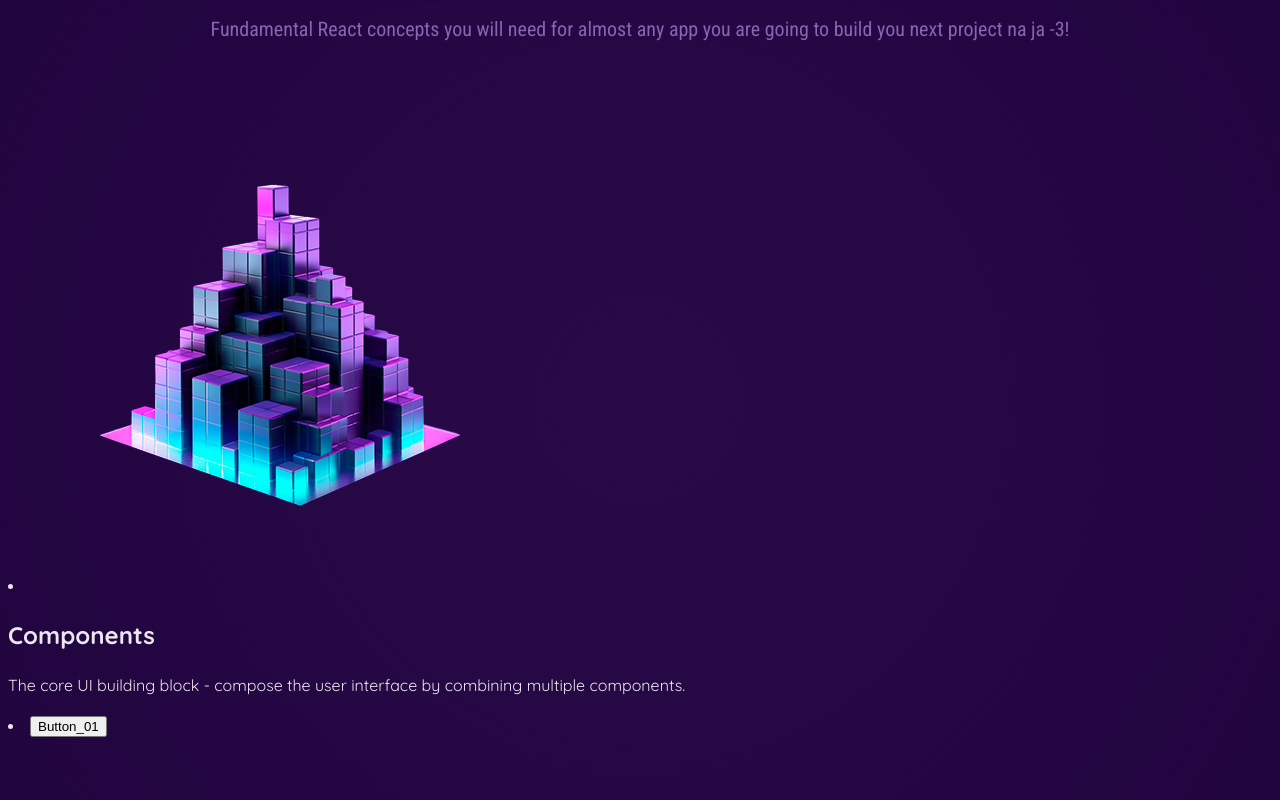
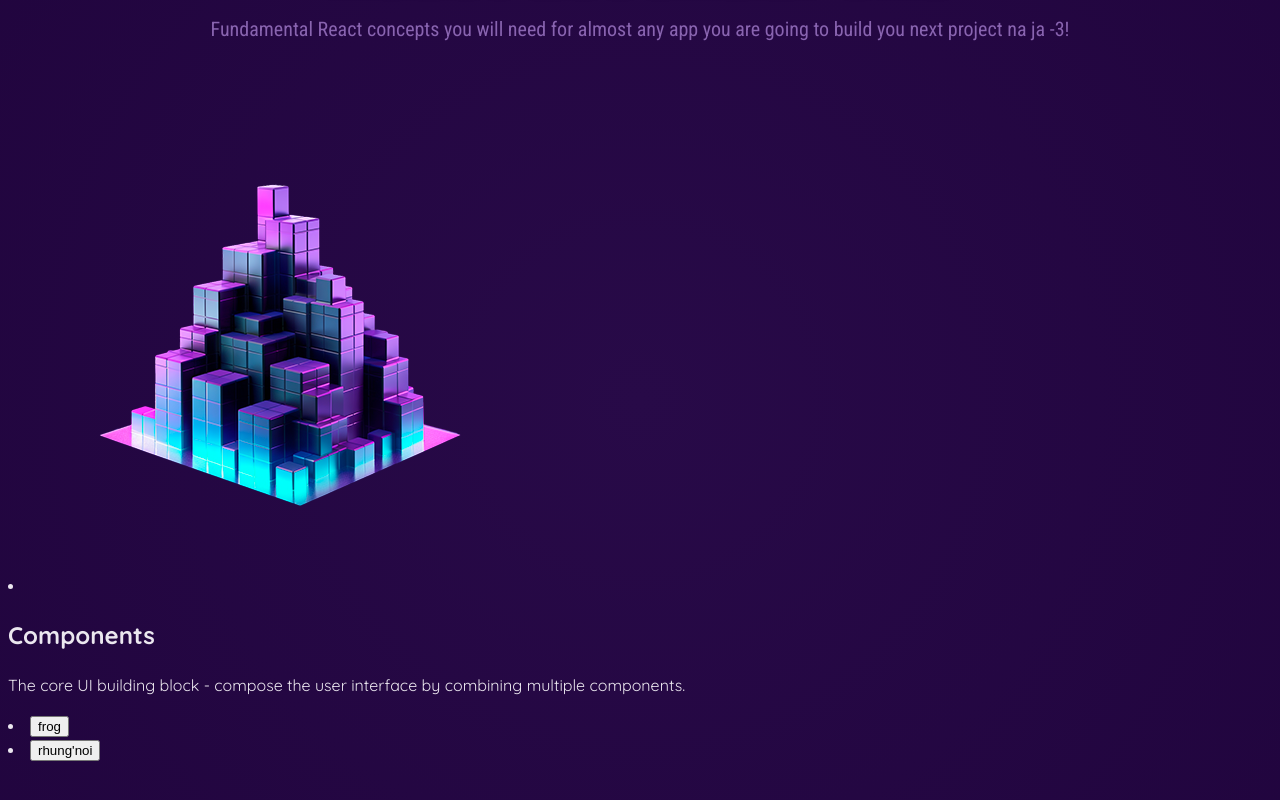
Before and after one commit to t-t13/test02, a React (Vite) app: page / in a window 1280 px wide. Shown: the part 240-1040 px from the top of the page. Built offline with nearby package versions, Linux system fonts and the light colour scheme.

Commit message:
react-learning-update # 02 : topic 1 event & function for managing props

```diff
--- a/src/App.jsx
+++ b/src/App.jsx
@@ -4,11 +4,18 @@ import { HeaderHome } from "./components/HeaderHome/HeaderHome";
 import TabButton from "./components/TabButton/TabButton";
 
 function App() {
+
+      // this event is create when you click this component.
+      const clickTabButton = () => {
+        console.log("nah i'd win.");
+    }
+
   return (
     <div>
       <HeaderHome />
       <CoreCard {...CORE_CONCEPTS[0]} />
-      <TabButton word="mu ha ha ha ha."> Button_01 </TabButton>
+      <TabButton onClickThisBut={clickTabButton} word="Mu ha ha ha ha."> frog </TabButton>
+      <TabButton onClickThisBut={clickTabButton} word="Age it's not reason, can I fight."> rhung'noi </TabButton>
     </div>
   );
 }
--- a/src/components/TabButton/TabButton.jsx
+++ b/src/components/TabButton/TabButton.jsx
@@ -1,12 +1,8 @@
-export default function TabButton({ children, word }) {
-    // this event is create when you click this component.
-    const clickTabButton = () => {
-        console.log("nah i'd win." + word);
-    }
+export default function TabButton({ children, word, onClickThisBut }) {
 
     return (
         <li>
-            <button onClick={clickTabButton}> {children} </button>
+            <button onClick={onClickThisBut}> {children} </button>
         </li>
     );
 
```
